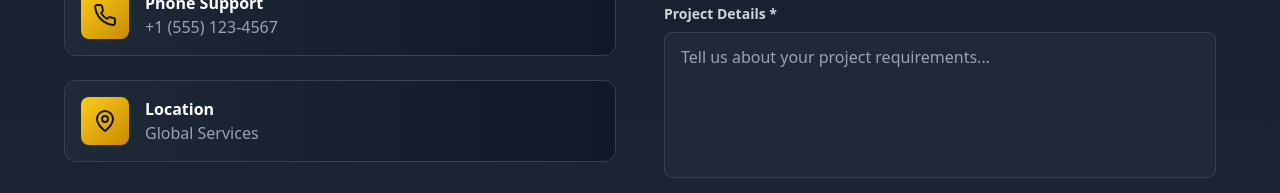
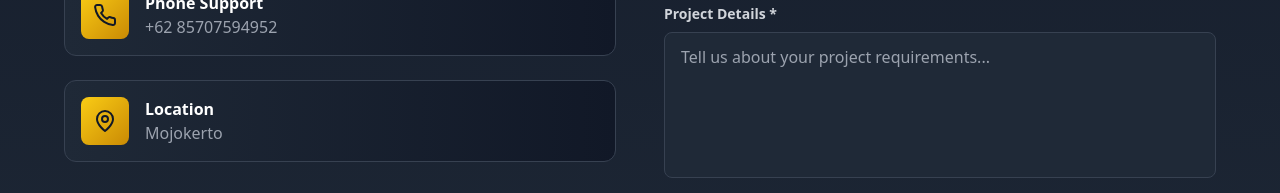
Before and after one commit to DimasDarma11/BYTERA-OFFICIAL, a React (Vite) app: page / in a window 1280 px wide. Shown: the part 3080-3273 px from the top of the page. Built offline with nearby package versions, Linux system fonts and the light colour scheme.

Commit message:
Update Contact.tsx

```diff
--- a/src/components/Contact.tsx
+++ b/src/components/Contact.tsx
@@ -24,8 +24,8 @@ const Contact = () => {
   const contactInfo = [
     { icon: MessageCircle, title: 'Live Chat', info: 'Available 24/7', link: '#' },
     { icon: Mail, title: 'Email Support', info: 'support@bytera.com', link: 'mailto:support@bytera.com' },
-    { icon: Phone, title: 'Phone Support', info: '+1 (555) 123-4567', link: 'tel:+15551234567' },
-    { icon: MapPin, title: 'Location', info: 'Global Services', link: '#' }
+    { icon: Phone, title: 'Phone Support', info: '+62 85707594952', link: 'tel:+6285707594952' },
+    { icon: MapPin, title: 'Location', info: 'Mojokerto', link: '#' }
   ];
 
   return (
```
